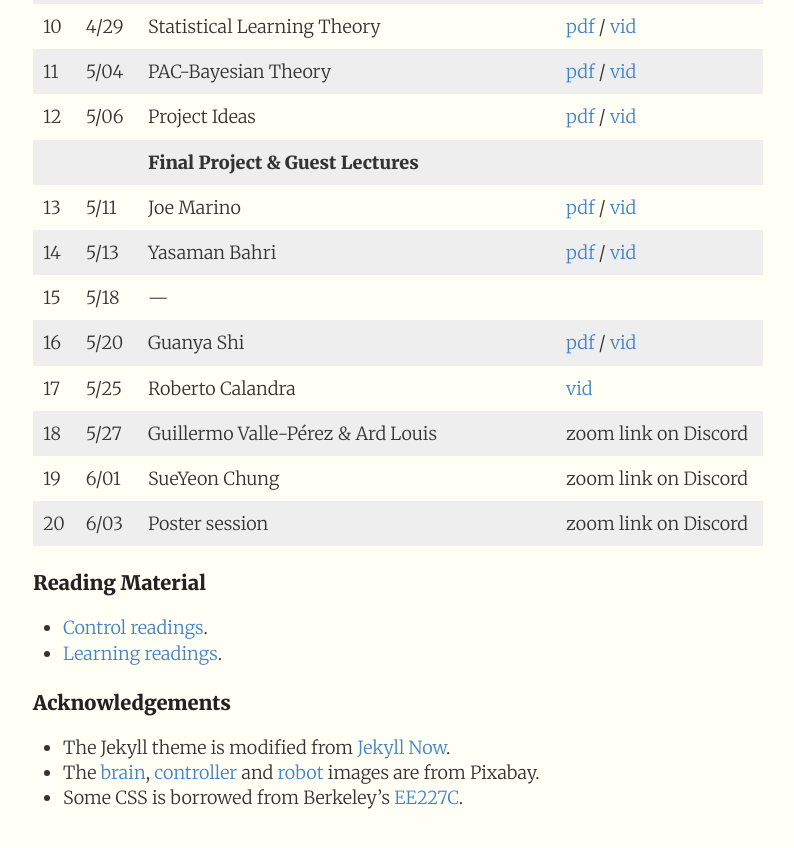
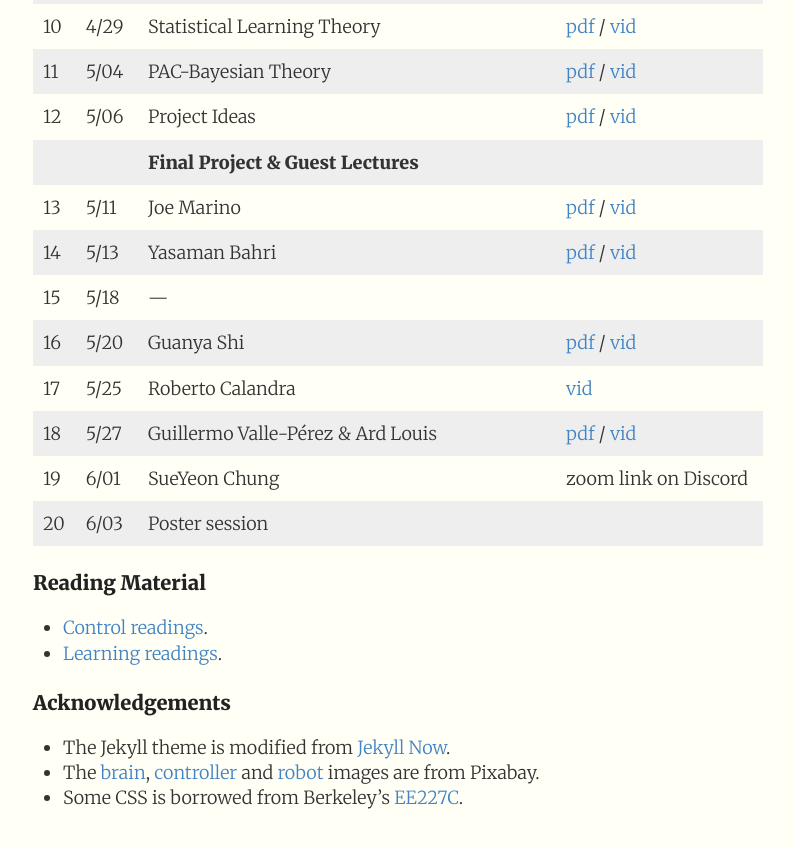
Before and after one commit to 1five9/1five9.github.io, a Jekyll site: the page built from index.md, in a window 1280 px wide and 900 px high, scrolled down 2771 px. Shown: the top 848 px of the window, without its empty margins (242-1036 px from the left). Built offline with Jekyll 4.4.1, drawn with Linux system fonts in a browser that asks for light colours.

Commit message:
l+vp lec

```diff
--- a/index.md
+++ b/index.md
@@ -91,9 +91,9 @@ The final project will be conducted during the last four weeks of class. Student
 | 15 | 5/18      | —	            			  		  |  |
 | 16 | 5/20      | Guanya Shi	            			  | [pdf](/slides/guest/shi.pdf) / [vid](https://caltech.zoom.us/rec/share/TtP43hzMIUdXuMsPrpwQTteMenoXAD1L3A_Rv3uUxklt7lEU_wE89FrKtFpTgtc.XtVMvJKYsXwwl2lK) |
 | 17 | 5/25      | Roberto Calandra	            				      | [vid](https://caltech.zoom.us/rec/share/I2IY3xPfBNE9Opp8WkjmDa6lFyrcWl7oDAb2Y3IzK2ZwmkRG-eD6hMdeJKbiOaKD.cmvXqrfRmoVBC6eP) |
-| 18 | 5/27      | Guillermo Valle-Pérez & Ard Louis	  | zoom link on Discord |
+| 18 | 5/27      | Guillermo Valle-Pérez & Ard Louis	  | [pdf](/slides/guest/louis+valle-pérez.pdf) / [vid](https://caltech.zoom.us/rec/share/dsE0BfjFVx4rihOIgOMCq6E4FzUwwT_x1slONNUwprfqkRvlfxExX4BG5aDhaa3T.PFVs_xEuheTNkSaE) |
 | 19 | 6/01      | SueYeon Chung	                      | zoom link on Discord |
-| 20 | 6/03      | Poster session	             	      | zoom link on Discord |
+| 20 | 6/03      | Poster session	             	      | |
 
 ### Reading Material
 - [Control readings](/control).
```
Also changed, not shown: 1 other file.
